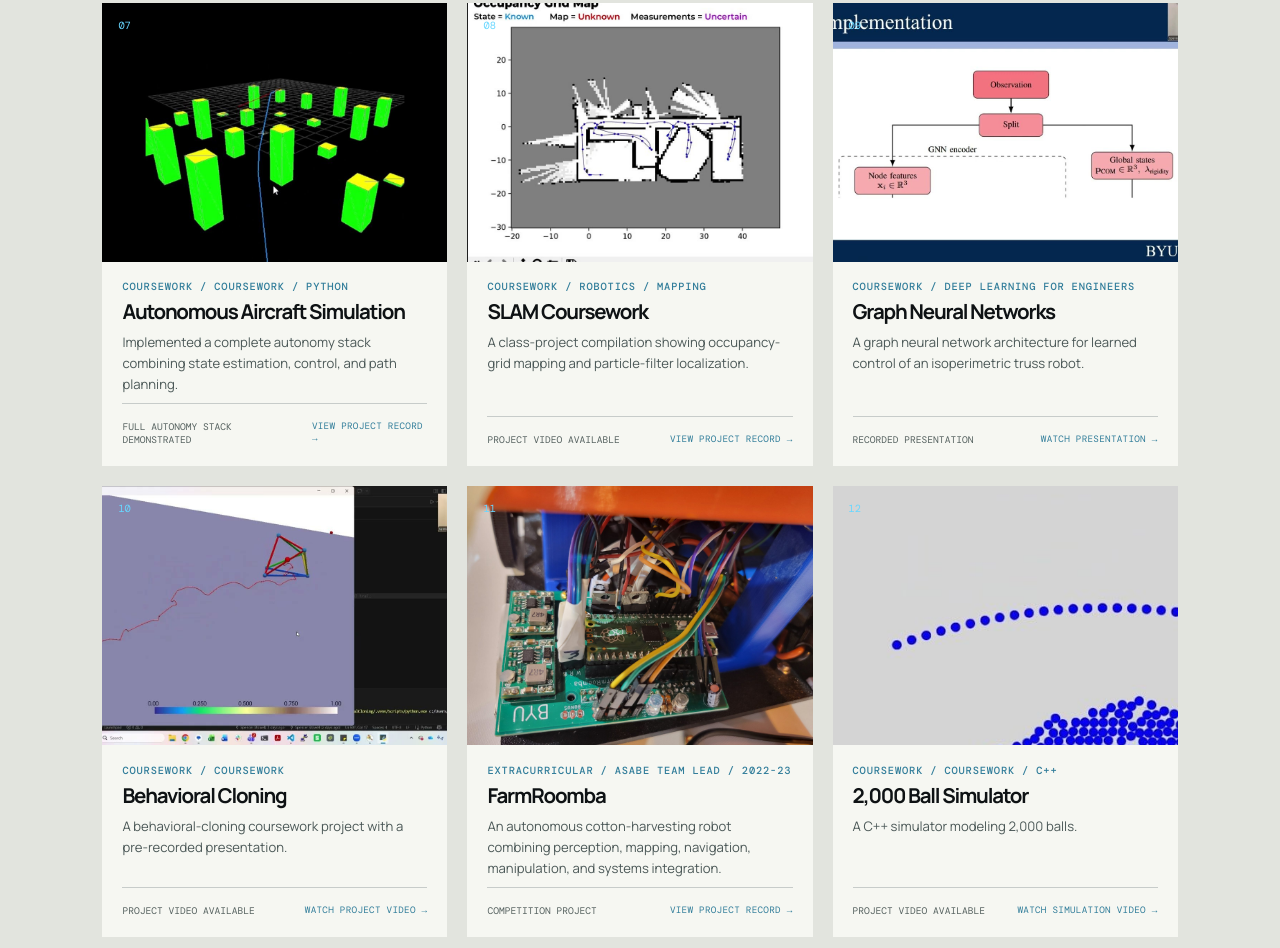
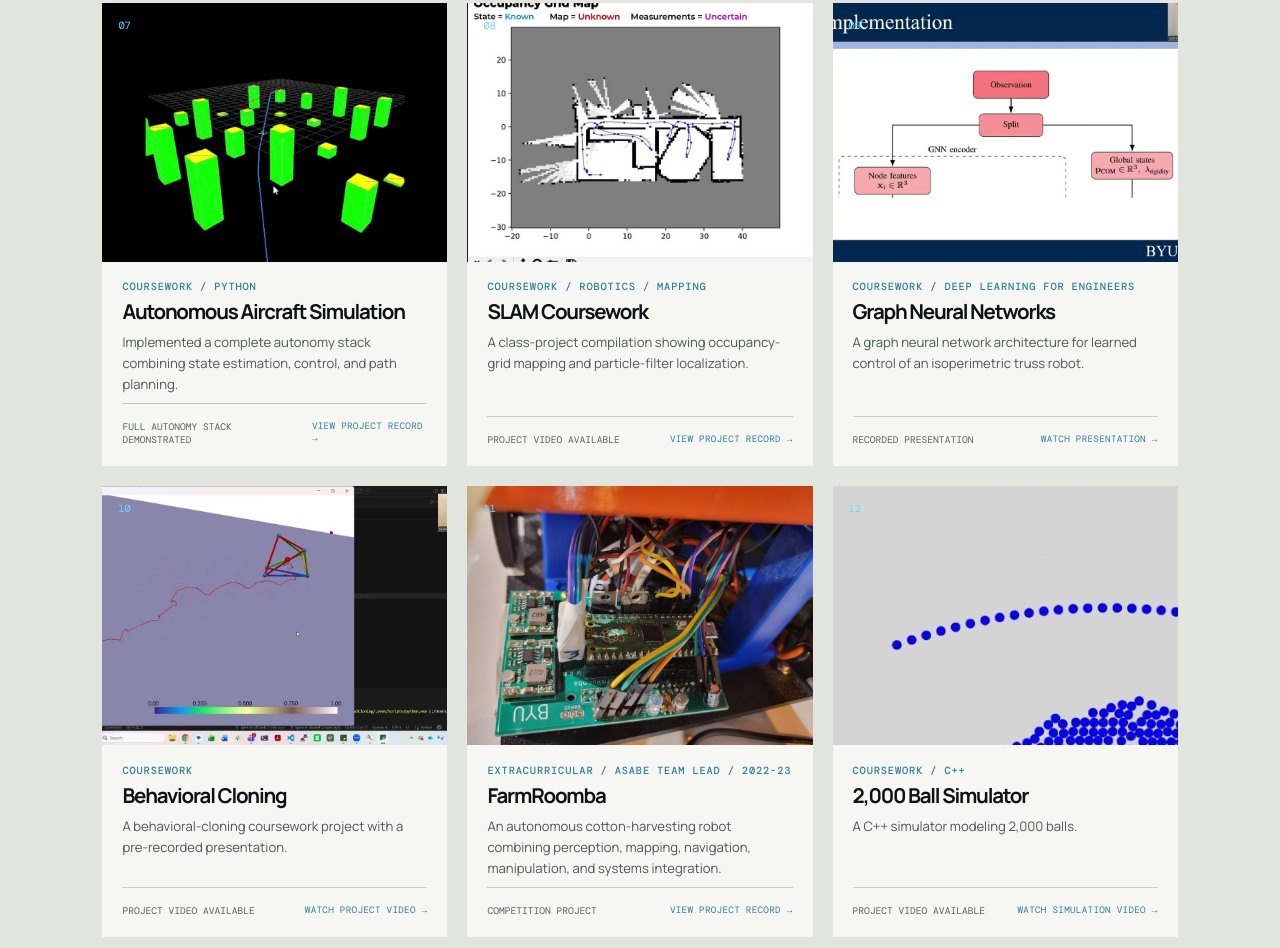
Before and after one commit to spencerstowell/spencerstowell.github.io, a plain HTML site: page index.html in a window 1280 px wide. Shown: the part 1912-2860 px from the top of the page. Drawn offline with nearby package versions, Linux system fonts and the light colour scheme.

Commit message:
Lead Mars Rover page with SAR video and dedupe card category labels
Co-Authored-By: Claude Opus 5.5 <noreply@anthropic.com>

```diff
--- a/script.js
+++ b/script.js
@@ -24,8 +24,10 @@ grid.innerHTML = projects.filter(project => project.homepage !== false).map((pro
       ? `<a class="card-resource" href="${project.resources[0].url}" target="_blank" rel="noreferrer">${project.cardLinkLabel} →</a>`
       : '<span class="card-pending">Project record forthcoming</span>';
   const media = project.image ? `<img src="${project.image}" alt="${project.name} project media" loading="lazy">` : '<i></i>';
+  const typeParts = project.type.split(' / ').filter(part => part.toLowerCase() !== project.category.toLowerCase());
+  const label = [project.category, ...typeParts].join(' / ');
   const wholeCardLink = project.page ? `<a class="project-card-link" href="${project.page}" aria-label="View ${project.name} project record"></a>` : '';
-  return `<article class="project-card ${project.style}" data-category="${project.category}" id="project-${project.id}">${wholeCardLink}<div class="card-media ${project.image ? 'has-image' : ''}"><span>${String(index + 1).padStart(2, '0')}</span>${media}</div><div class="card-copy"><small>${project.category} / ${project.type}</small><h3>${project.name}</h3><p>${project.summary}</p><div><span>${project.status}</span>${action}</div></div></article>`;
+  return `<article class="project-card ${project.style}" data-category="${project.category}" id="project-${project.id}">${wholeCardLink}<div class="card-media ${project.image ? 'has-image' : ''}"><span>${String(index + 1).padStart(2, '0')}</span>${media}</div><div class="card-copy"><small>${label}</small><h3>${project.name}</h3><p>${project.summary}</p><div><span>${project.status}</span>${action}</div></div></article>`;
 }).join('');
 
 const filterButtons = Array.from(document.querySelectorAll('.project-filters button'));
```
Also changed, not shown: projects/mars-rover/index.html (+2 -1 lines).
